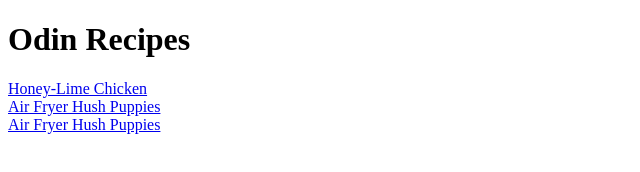
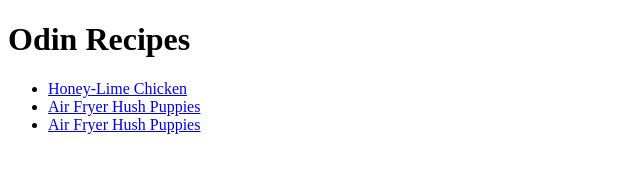
Before and after one commit to DavidMb22/odin_recipes, a plain HTML site: page index.html in a window 1280 px wide. Shown: the whole page, without its empty margins (0-640 px from the left). Drawn offline with Linux system fonts and the light colour scheme.

Commit message:
add index.html

```diff
--- a/index.html
+++ b/index.html
@@ -1,3 +1,4 @@
+
 <!DOCTYPE html>
 <html lang="en">
 <head>
@@ -8,8 +9,10 @@
 </head>
 <body>
     <h1>Odin Recipes</h1>
-    <a href="recipes/honey-lime-chicken.html">Honey-Lime Chicken</a><br>
-    <a href="recipes/Air-Fryer-Hush-Puppies.html">Air Fryer Hush Puppies</a><br>
-    <a href="recipes/mississippi-roast.html">Air Fryer Hush Puppies</a>
+    <ul>
+        <li><a href="recipes/honey-lime-chicken.html">Honey-Lime Chicken</a></li>
+        <li><a href="recipes/Air-Fryer-Hush-Puppies.html">Air Fryer Hush Puppies</a></li>
+        <li><a href="recipes/mississippi-roast.html">Air Fryer Hush Puppies</a></li>
+    </ul>
 </body>
 </html>
```
